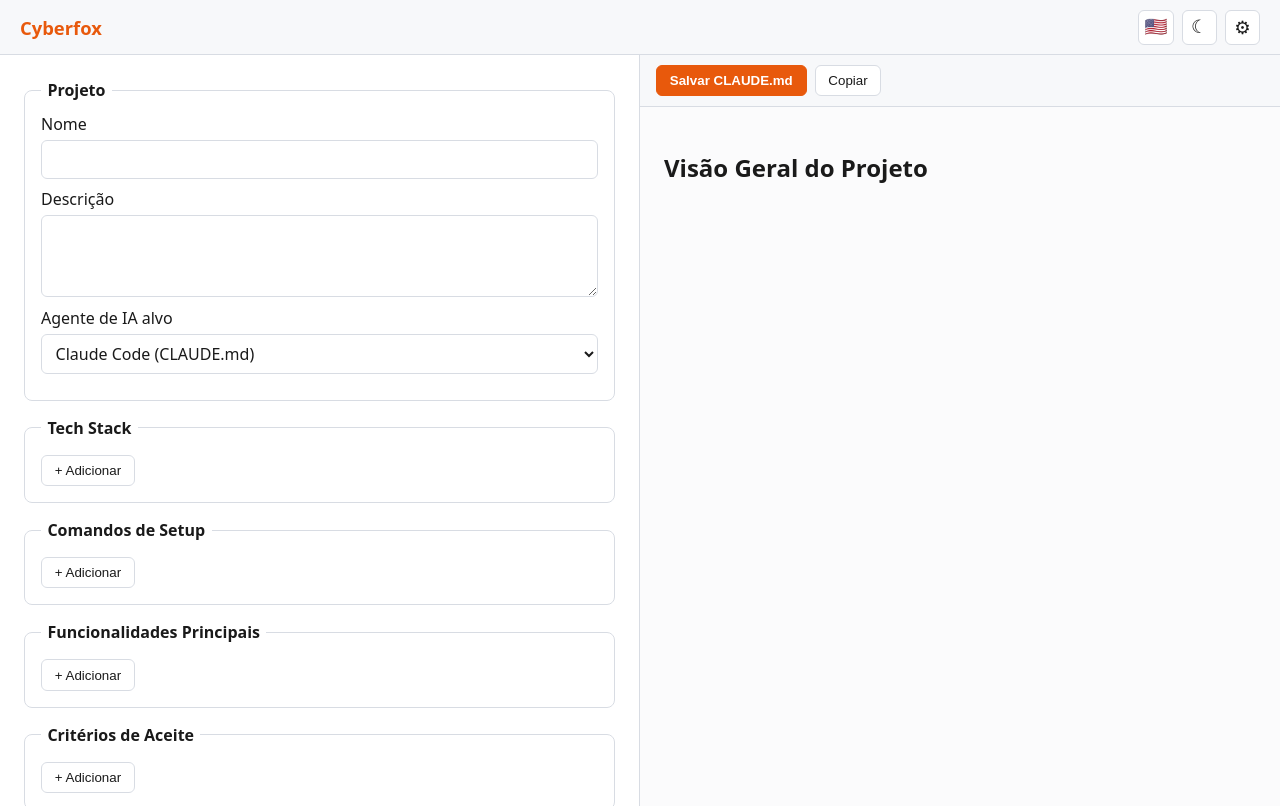
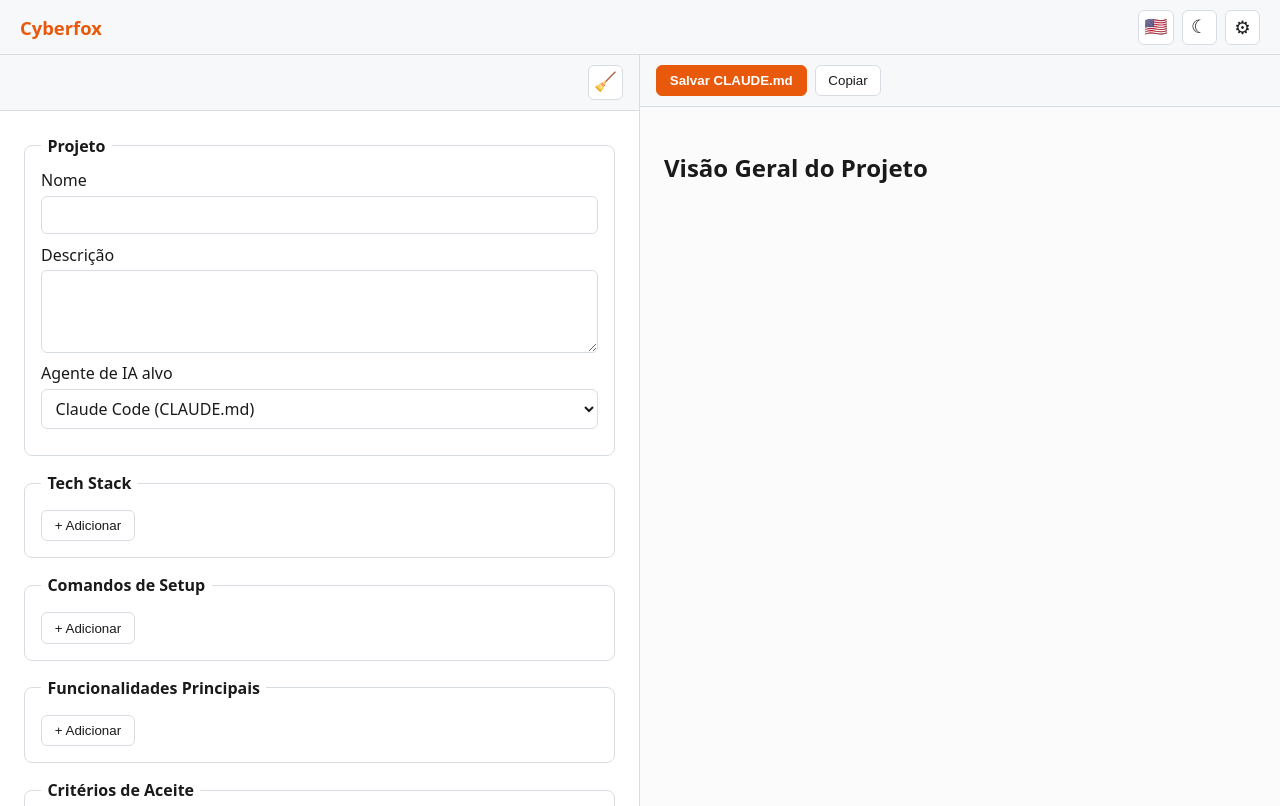
Before and after one commit to romulofer/cyberfox_web, a SvelteKit app: page / in a window 1280 px wide. Built offline with nearby package versions, Linux system fonts and the light colour scheme.

Commit message:
feat: broom button to clear the form with confirmation dialog

```diff
--- a/src/routes/+page.svelte
+++ b/src/routes/+page.svelte
@@ -14,6 +14,12 @@
 
 	const emptyEncoded = encodeConfig(emptyConfig());
 	let hydrated = $state(false);
+	let clearDialog = $state<HTMLDialogElement>();
+
+	function clearForm() {
+		projectConfig.reset();
+		clearDialog?.close();
+	}
 
 	onMount(() => {
 		const fromHash = readConfigFromHash(location.hash);
@@ -36,6 +42,18 @@
 
 <div class="split">
 	<div class="pane editor">
+		<div class="editor-toolbar">
+			<button
+				type="button"
+				class="icon-btn"
+				data-testid="clear-form"
+				title={t.clearDialogTitle}
+				aria-label={t.clearDialogTitle}
+				onclick={() => clearDialog?.showModal()}
+			>
+				🧹
+			</button>
+		</div>
 		<ProjectForm strings={t} agents={settings.allAgents} />
 	</div>
 	<div class="pane preview">
@@ -45,6 +63,19 @@
 		<PreviewPane {markdown} placeholder={t.previewPlaceholder} />
 	</div>
 </div>
+
+<dialog bind:this={clearDialog} class="clear-dialog" data-testid="clear-dialog">
+	<h2>{t.clearDialogTitle}</h2>
+	<p>{t.clearDialogContent}</p>
+	<div class="dialog-actions">
+		<button type="button" onclick={() => clearDialog?.close()}>
+			{t.clearDialogCancel}
+		</button>
+		<button type="button" class="danger" data-testid="clear-confirm" onclick={clearForm}>
+			{t.clearDialogConfirm}
+		</button>
+	</div>
+</dialog>
 
 <style>
 	.split {
@@ -63,10 +94,69 @@
 		display: flex;
 		flex-direction: column;
 	}
+	.editor-toolbar {
+		display: flex;
+		justify-content: flex-end;
+		padding: 0.6rem 1rem;
+		border-bottom: 1px solid var(--border);
+		background: var(--header-bg);
+	}
+	.icon-btn {
+		display: inline-flex;
+		align-items: center;
+		justify-content: center;
+		width: 2.2rem;
+		height: 2.2rem;
+		padding: 0;
+		font-size: 1.15rem;
+		line-height: 1;
+		border: 1px solid var(--border);
+		border-radius: 6px;
+		background: var(--input-bg);
+		color: var(--fg);
+		cursor: pointer;
+	}
 	.preview-toolbar {
 		padding: 0.6rem 1rem;
 		border-bottom: 1px solid var(--border);
 		background: var(--header-bg);
+	}
+	.clear-dialog {
+		border: 1px solid var(--border);
+		border-radius: 8px;
+		padding: 1.25rem 1.5rem;
+		max-width: 24rem;
+		background: var(--input-bg);
+		color: var(--fg);
+	}
+	.clear-dialog::backdrop {
+		background: rgba(0, 0, 0, 0.4);
+	}
+	.clear-dialog h2 {
+		margin: 0 0 0.5rem;
+		font-size: 1.1rem;
+	}
+	.clear-dialog p {
+		margin: 0 0 1.25rem;
+	}
+	.dialog-actions {
+		display: flex;
+		justify-content: flex-end;
+		gap: 0.5rem;
+	}
+	.dialog-actions button {
+		font: inherit;
+		padding: 0.4rem 0.9rem;
+		border: 1px solid var(--border);
+		border-radius: 6px;
+		background: var(--input-bg);
+		color: var(--fg);
+		cursor: pointer;
+	}
+	.dialog-actions .danger {
+		font-weight: 600;
+		border-color: var(--accent);
+		color: var(--accent);
 	}
 	@media (max-width: 800px) {
 		.split {
```
Also changed, not shown: 1 other file (tests, documents, lock files or other folders).
